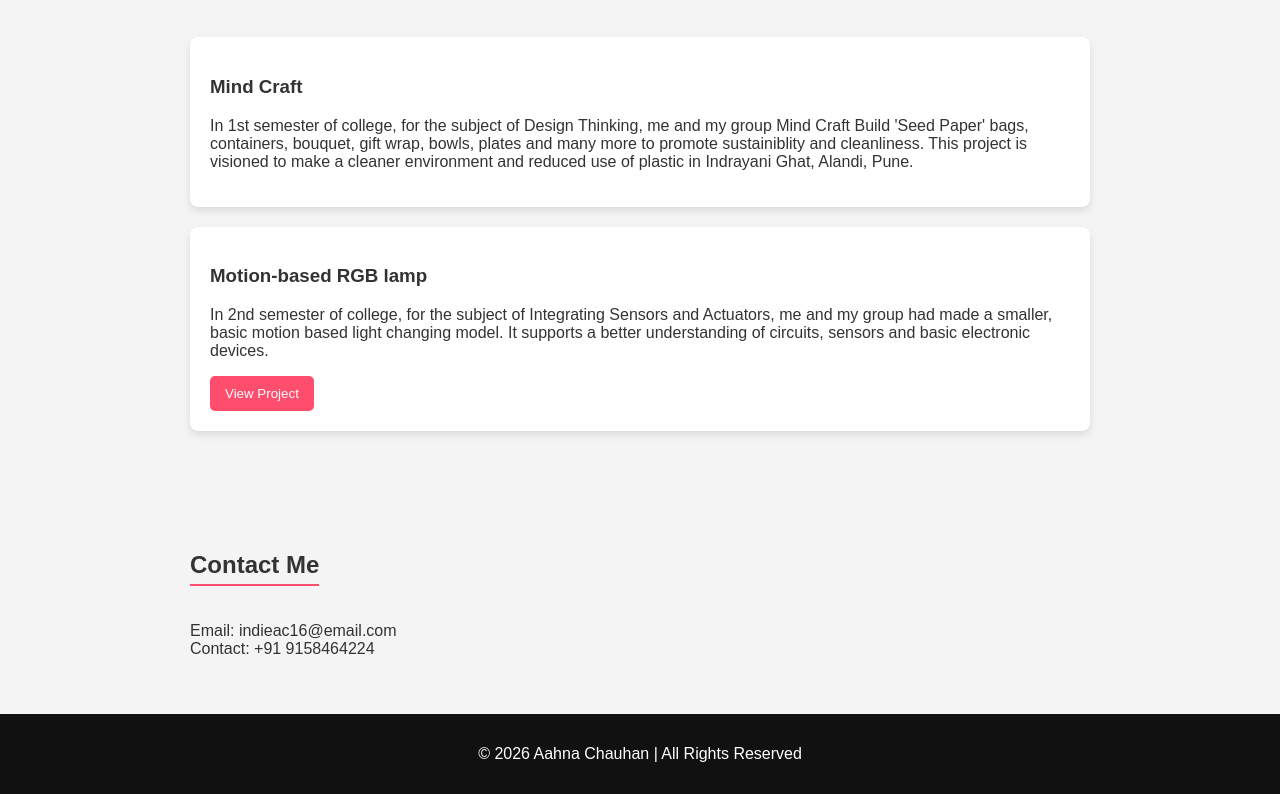
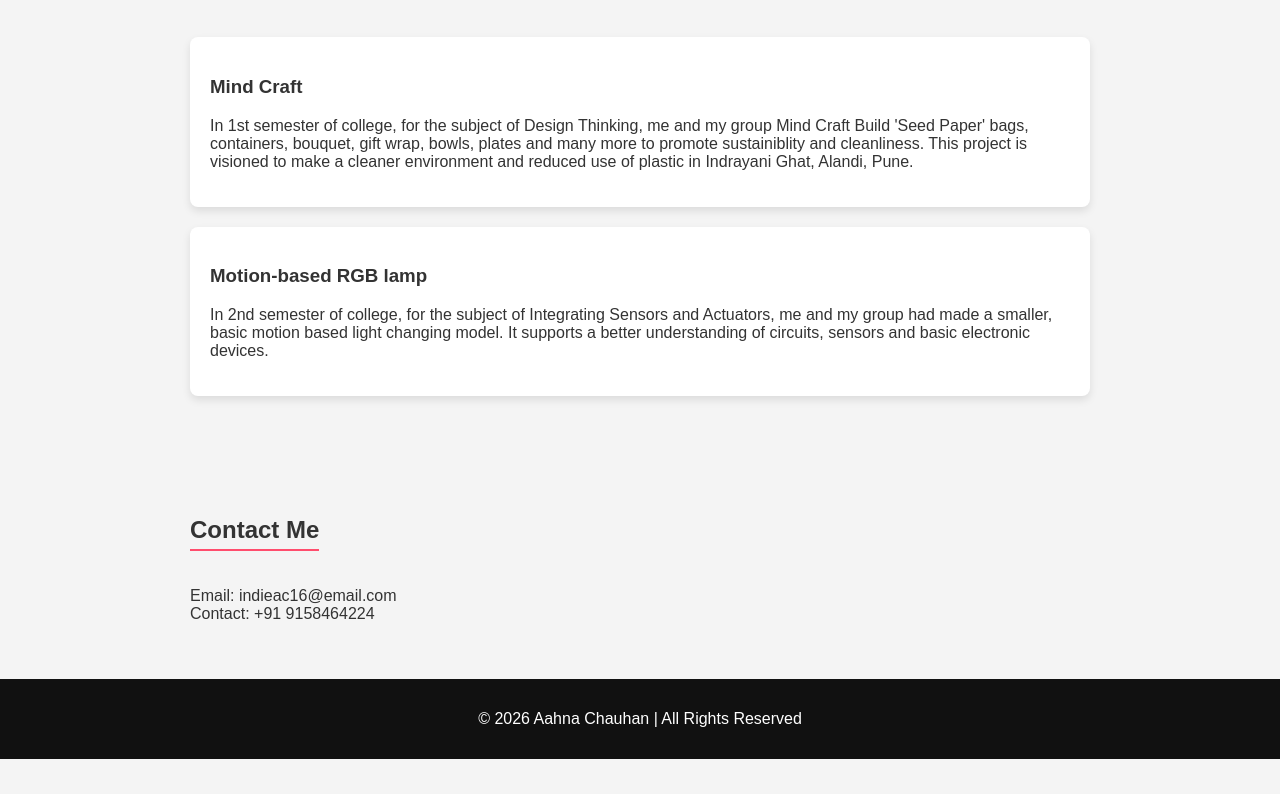
Before and after one commit to AahnaChauhan/MyDigitalPortfolio, a plain HTML site: page index.html in a window 1280 px wide. Shown: the part 1546-2340 px from the top of the page. After the commit the page ends 2305 px from the top, so only its background shows below. Drawn offline with Linux system fonts and the light colour scheme.

Commit message:
Remove 'View Project' button from project section
Removed 'View Project' button from Motion-based RGB lamp project description.

```diff
--- a/index.html
+++ b/index.html
@@ -119,6 +119,7 @@
     <h2>Degree:</h2>
     <h3>Name of the degree: BTech. in Electronics and Telecommunication Engineering.<br>Passing Year: 2029.<br>Name of the institute: MIT Academy of Engineering, Alandi, Pune, Maharashtra.<br>Location: Pune, Maharashtra, India.<br>Reference: <a href="https://mitaoe.ac.in/">MITAOE, Alandi.</a></h3>
   </section>
+
   <section id="Experience">
     <h2>Projects</h2>
 
@@ -130,7 +131,6 @@
     <div class="Experience">
       <h3>Motion-based RGB lamp</h3>
       <p>In 2nd semester of college, for the subject of Integrating Sensors and Actuators, me and my group had made a smaller, basic motion based light changing model. It supports a better understanding of circuits, sensors and basic electronic devices.</p>
-      <button>View Project</button>
     </div>
 
   </section>
```
